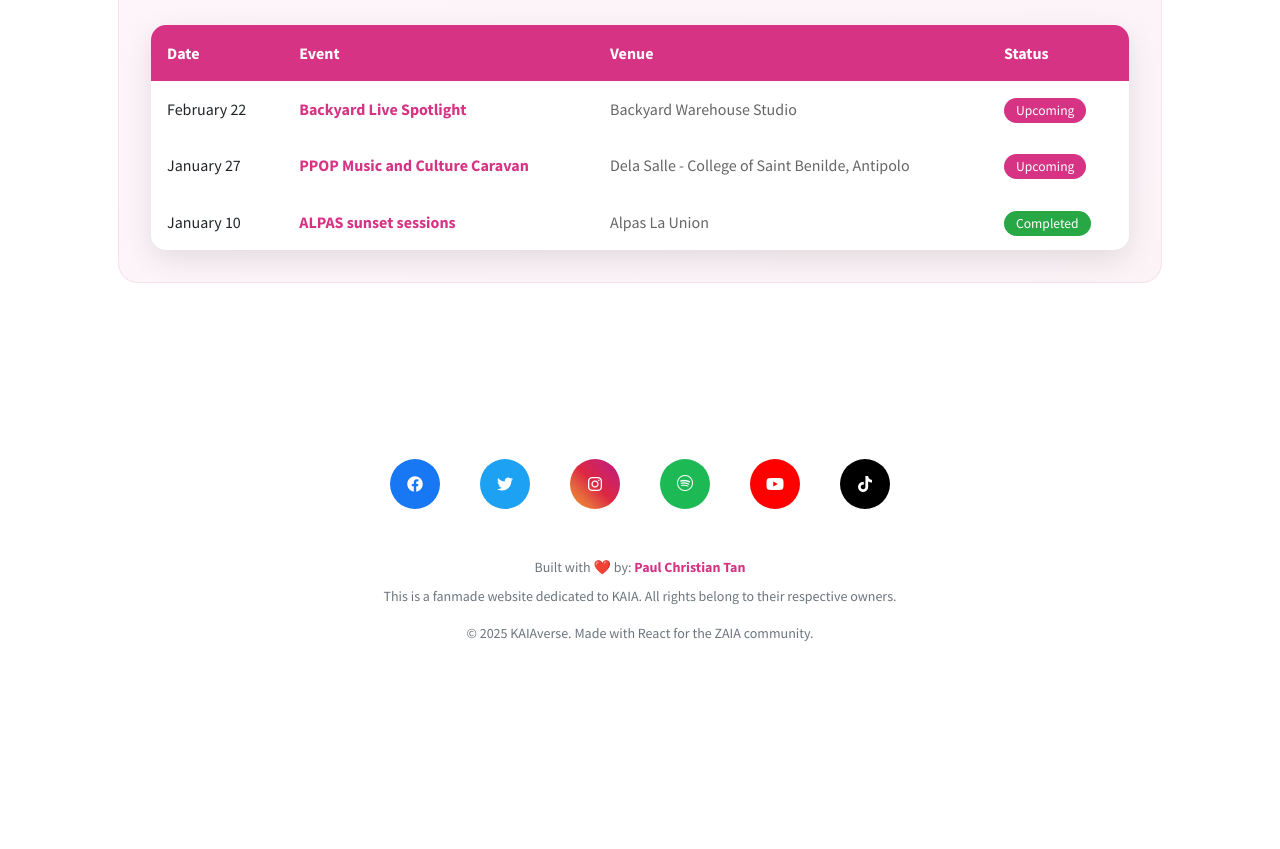
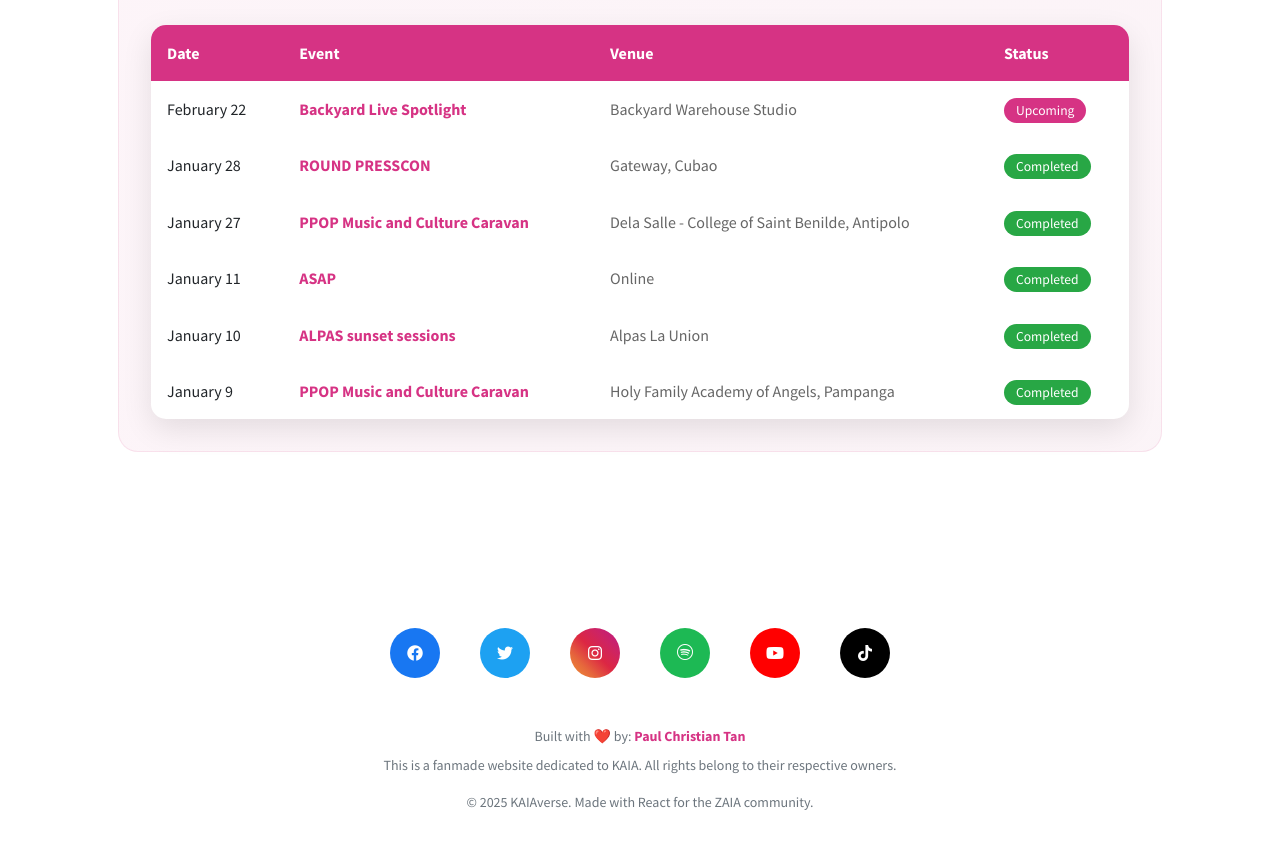
Before and after one commit to paulchristiantan-projects/kaia-verse, a React (Create React App) app: page / in a window 1280 px wide. Shown: the part 6040-6889 px from the top of the page. Before the commit the page ends 6748 px from the top, so only its background shows below. Built offline with nearby package versions, Linux system fonts and the light colour scheme.

Commit message:
Update events

```diff
--- a/src/components/Events.js
+++ b/src/components/Events.js
@@ -89,9 +89,12 @@ const Events = () => {
         { id: 4, date: 'January 1', event: 'Kapuso Countdown to 2025', venue: 'SM Mall of Asia (Open Grounds)', status: 'Completed' }
       ],
       2026: [
-        { id: 59, date: 'February 22', event: 'Backyard Live Spotlight', venue: 'Backyard Warehouse Studio', status: 'Upcoming' },
-        { id: 58, date: 'January 27', event: 'PPOP Music and Culture Caravan', venue: 'Dela Salle - College of Saint Benilde, Antipolo', status: 'Upcoming' },
-        { id: 57, date: 'January 10', event: 'ALPAS sunset sessions', venue: 'Alpas La Union', status: 'Completed' },
+        { id: 62, date: 'February 22', event: 'Backyard Live Spotlight', venue: 'Backyard Warehouse Studio', status: 'Upcoming' },
+        { id: 61, date: 'January 28', event: 'ROUND PRESSCON', venue: 'Gateway, Cubao', status: 'Completed' },
+        { id: 60, date: 'January 27', event: 'PPOP Music and Culture Caravan', venue: 'Dela Salle - College of Saint Benilde, Antipolo', status: 'Completed' },
+        { id: 59, date: 'January 11', event: 'ASAP', venue: 'Online', status: 'Completed' },
+        { id: 58, date: 'January 10', event: 'ALPAS sunset sessions', venue: 'Alpas La Union', status: 'Completed' },
+        { id: 57, date: 'January 9', event: 'PPOP Music and Culture Caravan', venue: 'Holy Family Academy of Angels, Pampanga', status: 'Completed' },
       ]
     };
 
```
